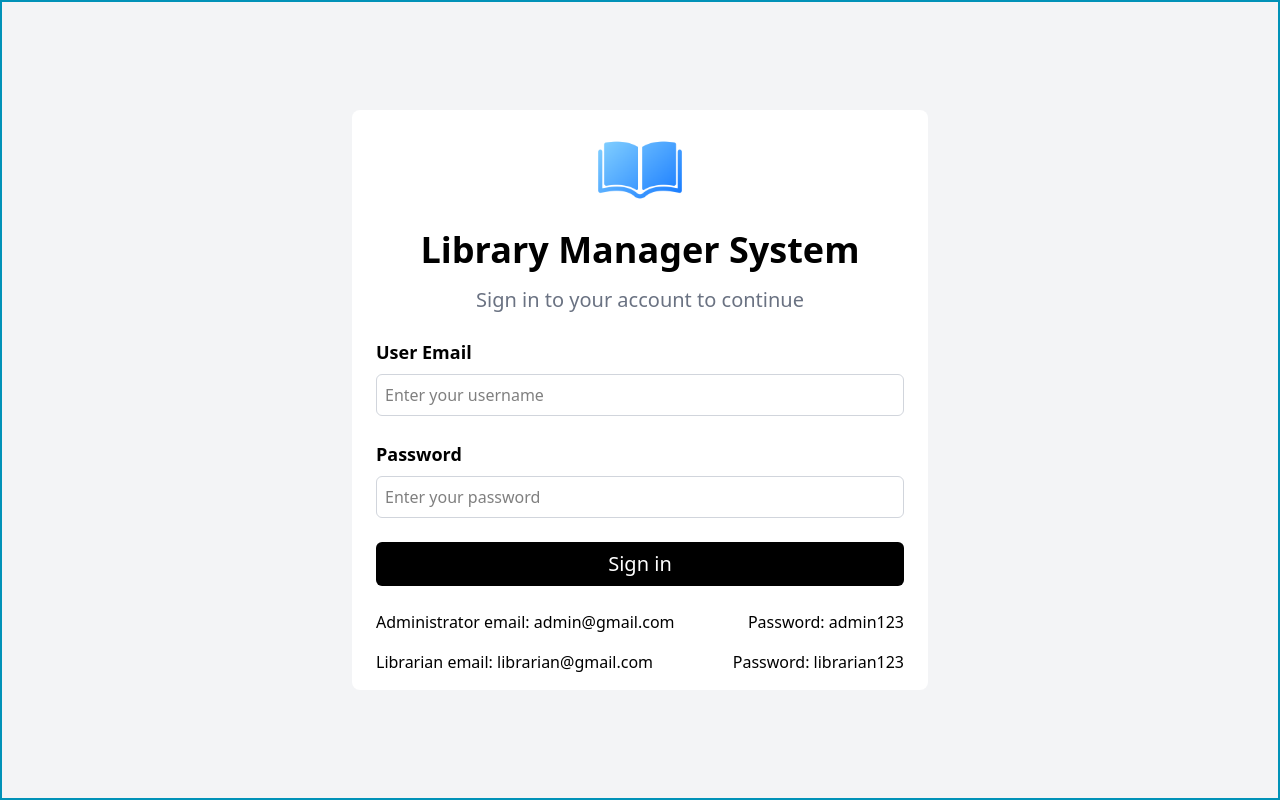
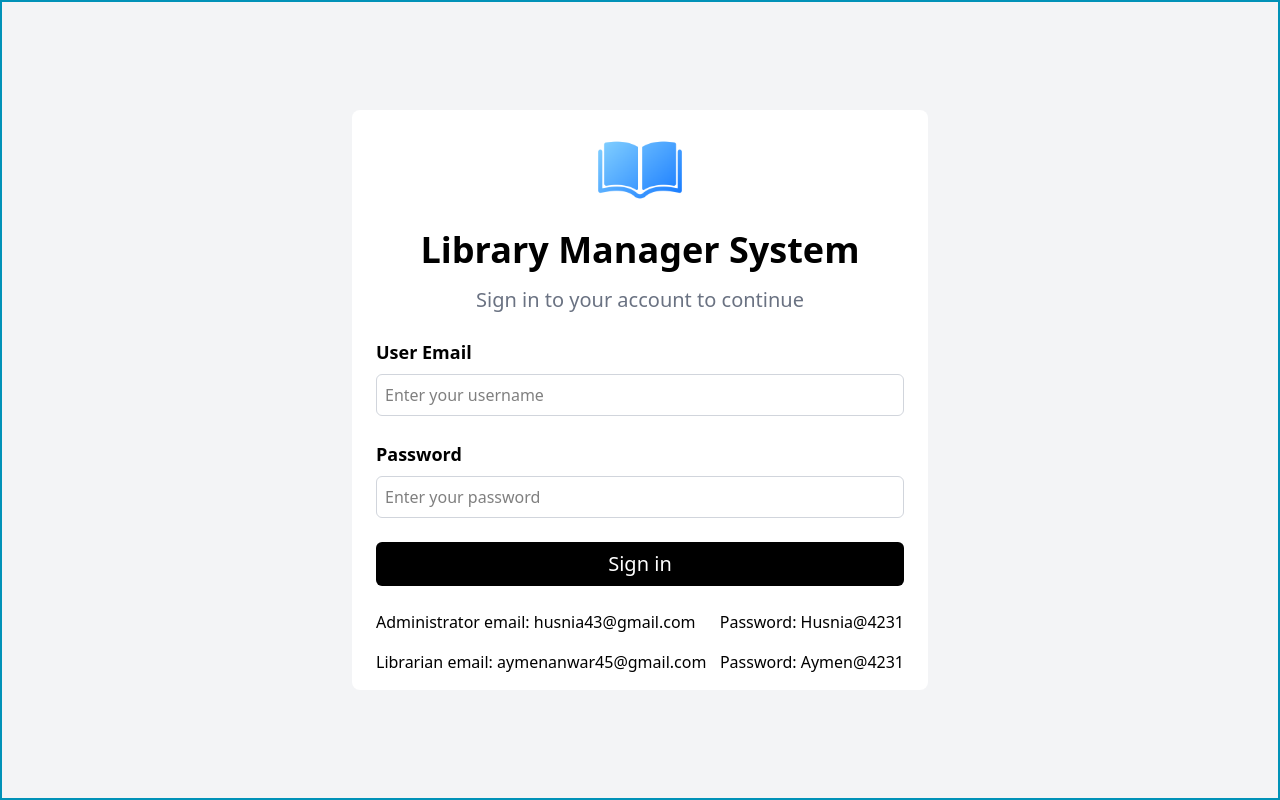
Before and after one commit to Afecom/Library-Managment-system-frontend, a React (Vite) app: page / in a window 1280 px wide. Built offline with nearby package versions, Linux system fonts and the light colour scheme; no server answers.

Commit message:
modified test credentials

```diff
--- a/src/login.jsx
+++ b/src/login.jsx
@@ -64,12 +64,12 @@ function Login(){
                     </div>
                     <button type="submit" className='bg-black rounded-md text-white text-xl w-full py-2 mb-2 hover:cursor-pointer hover:bg-gray-800'>Sign in</button>
                     <div className='flex justify-between mt-4'>
-                        <p>Administrator email: admin@gmail.com</p>
-                        <p>Password: admin123</p>
+                        <p>Administrator email: husnia43@gmail.com</p>
+                        <p>Password: Husnia@4231</p>
                     </div>
                     <div className='flex justify-between mt-4'>
-                        <p>Librarian email: librarian@gmail.com</p>
-                        <p>Password: librarian123</p>
+                        <p>Librarian email: aymenanwar45@gmail.com</p>
+                        <p>Password: Aymen@4231</p>
                     </div>
                 </form>
             </main>
```
